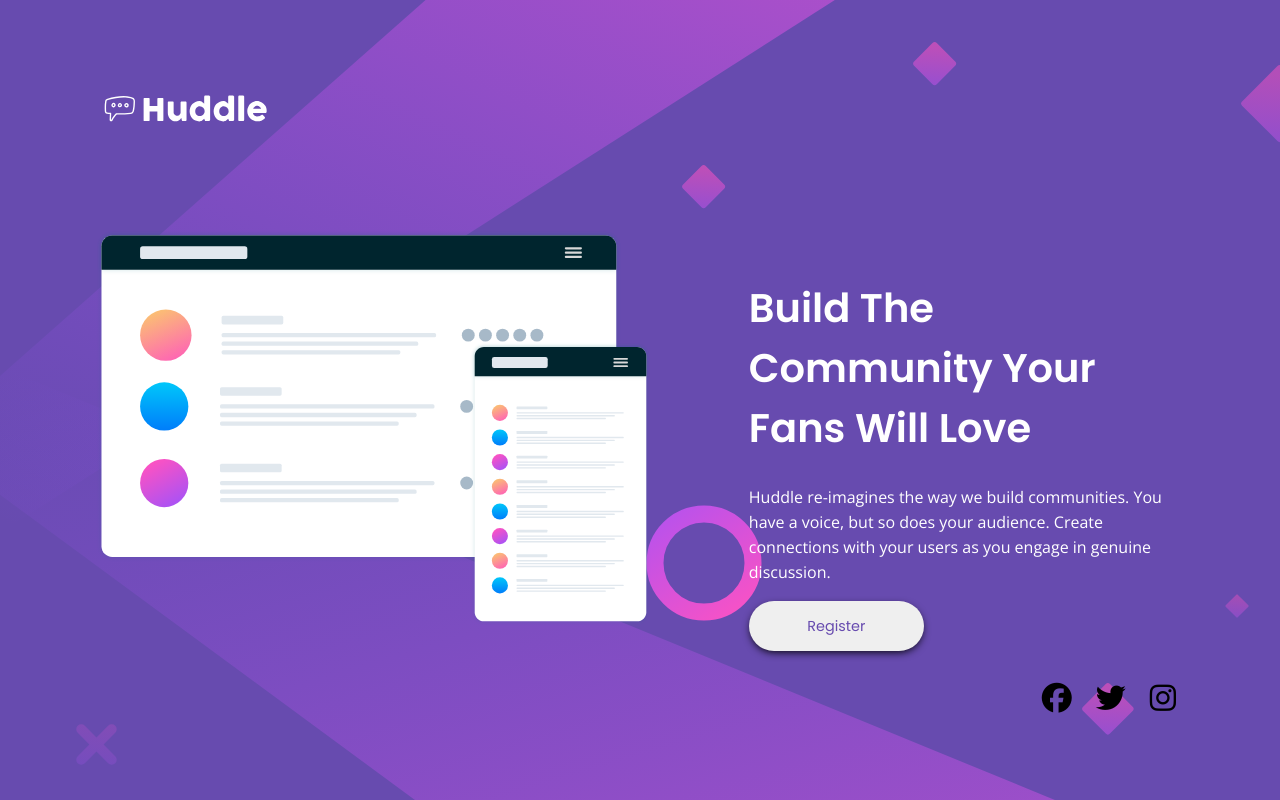
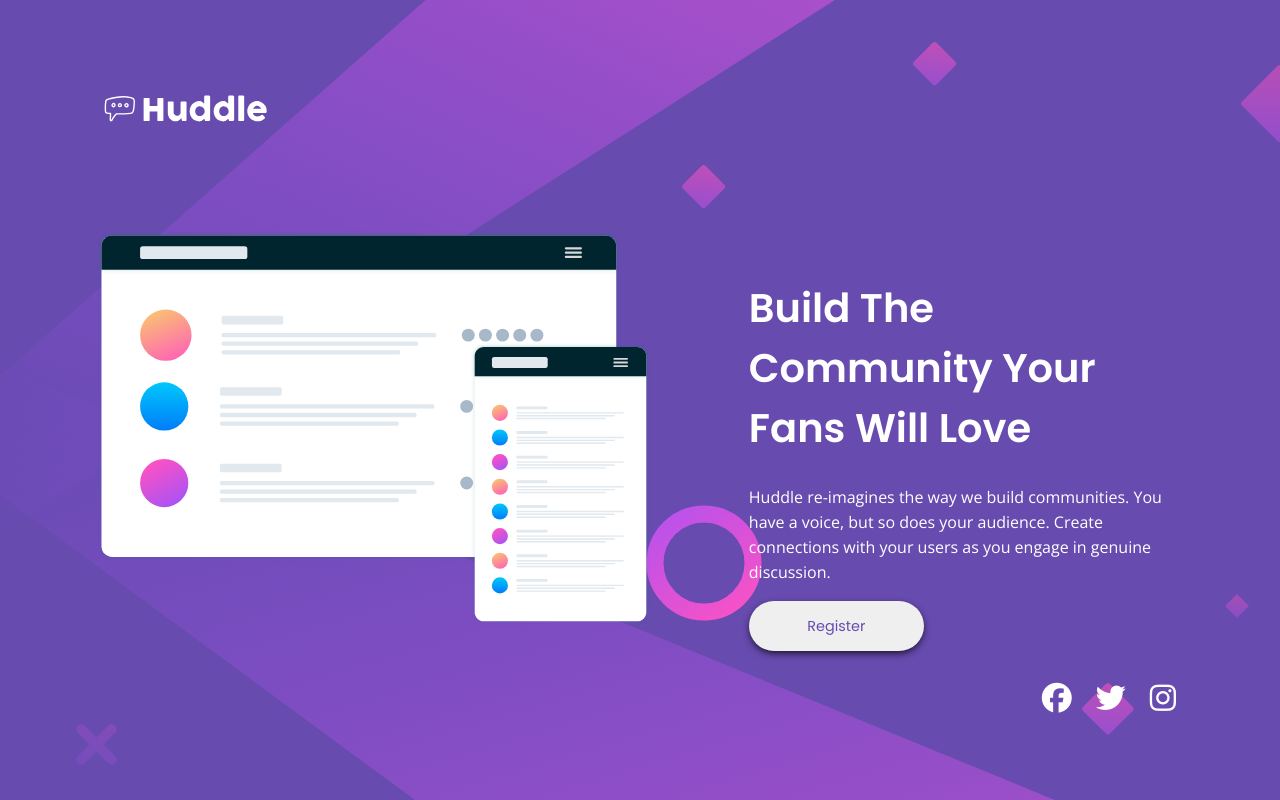
Before and after one commit to DebabrataBanik/huddle-landing-page-with-single-introductory-section-master, a plain HTML site: page index.html in a window 1280 px wide. Drawn offline with nearby package versions, Linux system fonts and the light colour scheme.

Commit message:
Update style.css

```diff
--- a/style.css
+++ b/style.css
@@ -87,6 +87,7 @@ footer{
 .icon{
   font-size: 20px;
   cursor: pointer;
+  color: white;
 }
 .icon:hover{
   color: var(--soft-magenta);
@@ -97,7 +98,6 @@ footer{
     background: url(images/bg-desktop.svg);
     background-color: var(--violet);
     background-repeat: no-repeat;
-    padding: 0;
   }
   .container{
     width: 85%;
```
